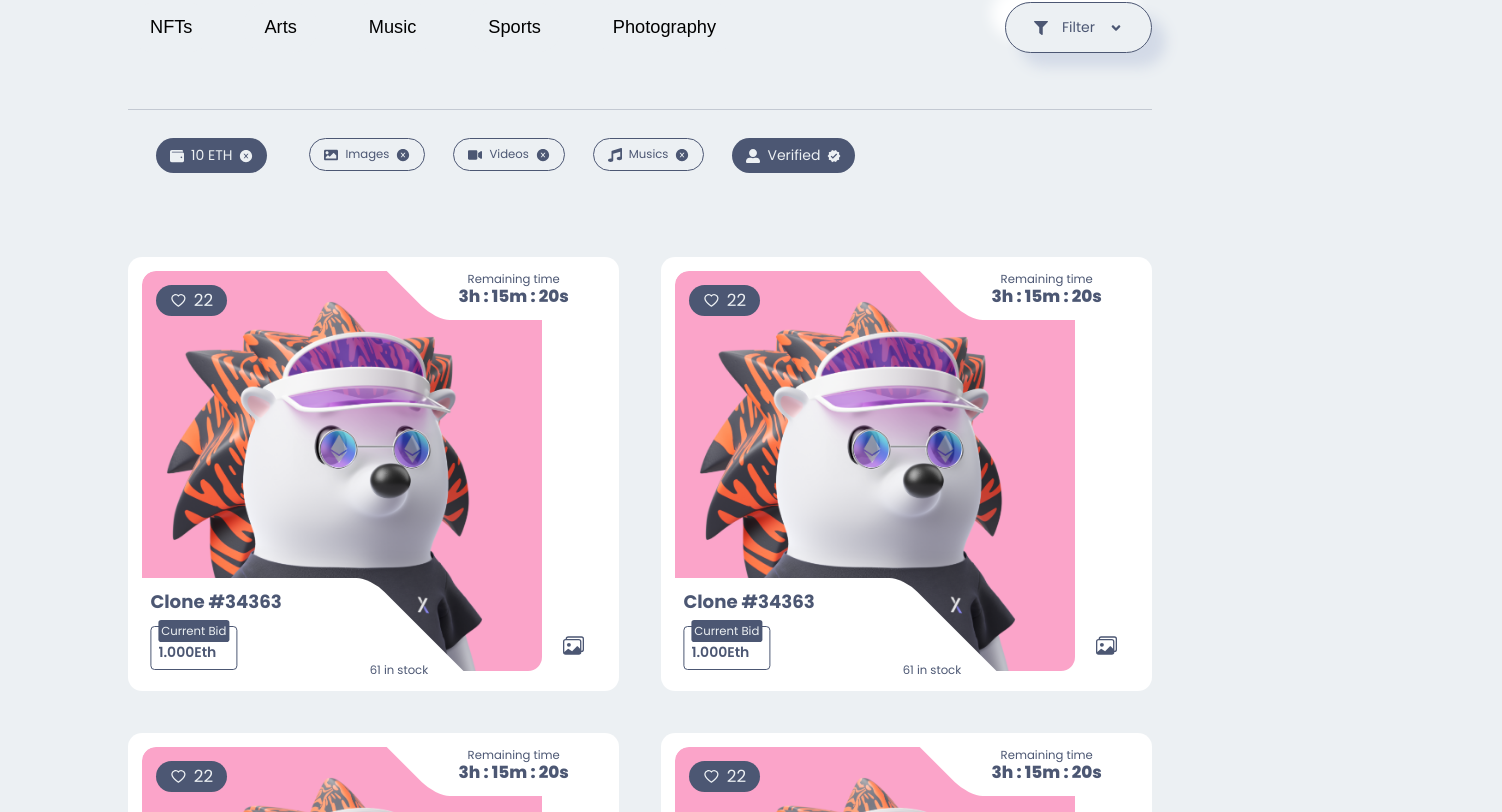
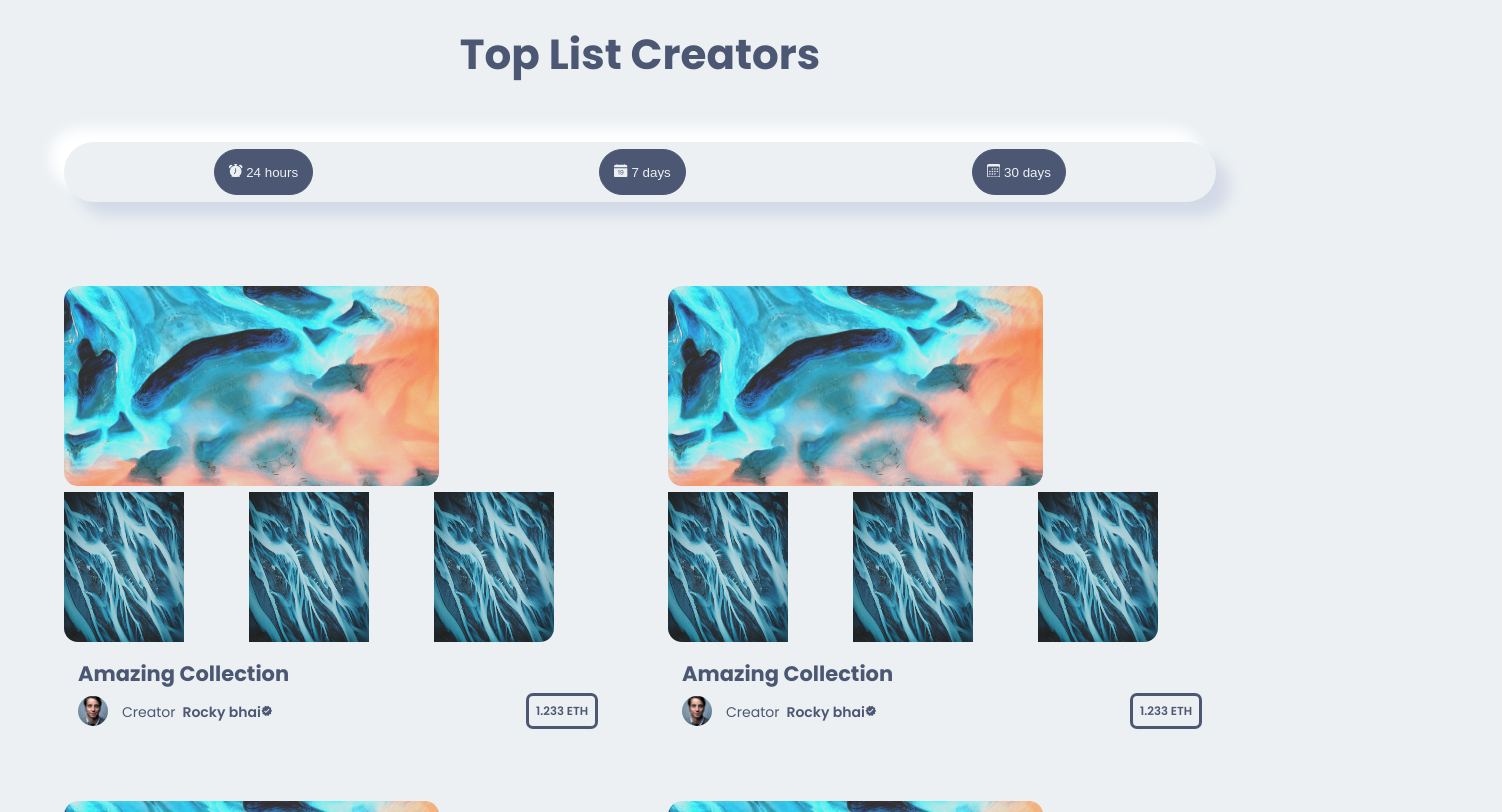
Before and after one commit to GENTLEW1ND/collegeProjectNFTMarket, a Next.js app: page / in a window 1280 px wide. Shown: the part 2685-3497 px from the top of the page, 1502 px wide, since content can reach past the window. Built offline with nearby package versions, Linux system fonts and the light colour scheme.

Commit message:
Ninth commit

```diff
--- a/components/BigNFTSlider/BigNFTSlider.module.css
+++ b/components/BigNFTSlider/BigNFTSlider.module.css
@@ -5,6 +5,7 @@
     display: grid;
     grid-template-columns: repeat(12, 1fr);
     align-items: center;
+    overflow:hidden;
 }
 
 .bigNFTSlider_box_left {
--- /dev/null
+++ b/components/Collection/Collection.jsx
@@ -0,0 +1,88 @@
+import React, { useState, useEffect } from "react";
+import {
+  BsFillAlarmFill,
+  BsFillCalendarDateFill,
+  BsCalendar3,
+} from "react-icons/bs";
+
+//INTERNAL IMPORT
+import Style from "./Collection.module.css";
+import DaysComponent from "./DaysComponents/DaysComponents";
+
+const Collection = () => {
+  const [popular, setPopular] = useState(true);
+  const [following, setFollowing] = useState(false);
+  const [news, setNews] = useState(false);
+
+  const CardArray = [1, 2, 3, 4, 5, 6, 7, 8];
+  const followingArray = [1, 2, 3, 4];
+  const newsArray = [1, 2, 3, 4, 5, 6];
+
+  const openPopular = () => {
+    if (!popular) {
+      setPopular(true);
+      setFollowing(false);
+      setNews(false);
+    }
+  };
+  const openFollower = () => {
+    if (!following) {
+        setFollowing(true);
+      setPopular(false);
+      setNews(false);
+    }
+  };
+  const openNews = () => {
+    if (!news) {
+        setNews(true);
+      setPopular(false);
+      setFollowing(false);
+    }
+  };
+
+  return (
+    <div className={Style.collection}>
+      <div className={Style.collection_title}>
+        <h2>Top List Creators</h2>
+        <div className={Style.collection_collections}>
+          <div className={Style.collection_collections_btn}>
+            <button onClick={() => openPopular()}>
+              <BsFillAlarmFill /> 24 hours
+            </button>
+            <button onClick={() => openFollower()}>
+              <BsFillCalendarDateFill /> 7 days
+            </button>
+            <button onClick={() => openNews()}>
+              <BsCalendar3 /> 30 days
+            </button>
+          </div>
+        </div>
+      </div>
+      {popular && (
+        <div className={Style.collection_box}>
+          {CardArray.map((el, i) => (
+            <DaysComponent key={i + 1} />
+          ))}
+        </div>
+      )}
+
+      {following && (
+        <div className={Style.collection_box}>
+          {followingArray.map((el, i) => (
+            <DaysComponent key={i + 1} />
+          ))}
+        </div>
+      )}
+
+      {news && (
+        <div className={Style.collection_box}>
+          {newsArray.map((el, i) => (
+            <DaysComponent key={i + 1} />
+          ))}
+        </div>
+      )}
+    </div>
+  );
+};
+
+export default Collection;
--- /dev/null
+++ b/components/Collection/Collection.module.css
@@ -0,0 +1,81 @@
+.collection {
+    width: 100%;
+    padding: 3rem 0;
+    padding-bottom: 10rem;
+}
+
+.collection_title {
+    width: 35em;
+    margin: 0 auto;
+    padding: 0 0 6rem 0;
+    text-align: center;
+}
+
+.collection_title h2 {
+    font-size: 3rem;
+    margin-bottom: 4rem;
+}
+
+.collection_collections_btn {
+    background-color: var(--main-bg-color);
+    padding: .5rem 1rem;
+    border-radius: 4rem;
+    display: flex;
+    justify-content: space-around;
+    gap: 1rem;
+    align-items: center;
+    font-size: 1.2rem;
+    box-shadow: var(--box-shadow);
+}
+
+.collection_collections_btn button {
+    background-color: var(--icons-color);
+    color: var(--main-bg-color);
+    padding: 1rem;
+    border: none;
+    border-radius: 4rem;
+    cursor: pointer;
+    border: 1px solid var(--icons-color);
+    transition: all .3s ease-in;
+}
+
+.collection_collections_btn button:hover {
+    background-color: transparent;
+    color: var(--icons-color);
+}
+
+.collection_box {
+    width: 80%;
+    margin: 0 auto;
+    display: grid;
+    grid-template-columns: repeat(3, 1fr);
+    gap: 2rem;
+}
+
+@media screen and (min-device-width: 320px) and (max-device-width:425px) {
+    .collection_title{
+        width: 90%;
+    }
+
+    .collection_box{
+        width: 90%;
+        grid-template-columns: 1fr;
+        gap: 4rem;
+    }
+
+    .collection_collections_btn button{
+        font-size: .7rem;
+    }
+}
+
+@media screen and (min-device-width:427px) and (max-device-width: 1024px) {
+    .collection_title{
+        width: 90%;
+    }
+
+    .collection_box{
+        width: 90%;
+        grid-template-columns: repeat(2, 1fr);
+        gap: 4rem;
+    }
+}
--- /dev/null
+++ b/components/Collection/DaysComponents/DaysComponents.jsx
@@ -0,0 +1,85 @@
+import React from "react";
+import Image from "next/image";
+import { MdVerified } from "react-icons/md";
+
+//INTERNAL IMPORT
+import Style from "./DaysComponents.module.css";
+import images from "../../../img";
+
+const DaysComponents = () => {
+  return (
+    <div className={Style.daysComponent}>
+      <div className={Style.daysComponent_box}>
+        <div className={Style.daysComponent_box_img}>
+          <Image
+            src={images.creatorbackground1}
+            className={Style.daysComponent_box_img_img}
+            alt="profile background"
+            width={375}
+            height={200}
+            objectFit="cover"
+          />
+        </div>
+
+        <div className={Style.daysComponent_box_profile}>
+          <Image
+            src={images.creatorbackground2}
+            alt="profile"
+            width={120}
+            height={150}
+            className={Style.daysComponent_box_img_1}
+            objectFit="covers"
+          />
+          <Image
+            src={images.creatorbackground2}
+            alt="profile"
+            width={120}
+            height={150}
+            className={Style.daysComponent_box_img_2}
+            objectFit="covers"
+          />
+          <Image
+            src={images.creatorbackground2}
+            alt="profile"
+            width={120}
+            height={150}
+            className={Style.daysComponent_box_img_3}
+            objectFit="covers"
+          />
+        </div>
+
+        <div className={Style.daysComponent_box_title}>
+          <h2>Amazing Collection</h2>
+          <div className={Style.daysComponent_box_title_info}>
+            <div className={Style.daysComponent_box_title_info_profile}>
+              <Image
+                src={images.user1}
+                alt="profile"
+                width={30}
+                height={30}
+                objectFit="covers"
+                className={Style.daysComponent_box_title_info_profile_img}
+              />
+
+              <p>
+                Creator
+                <span>
+                  Rocky bhai
+                    <small>
+                      <MdVerified />
+                    </small>
+                </span>
+              </p>
+            </div>
+
+            <div className={Style.daysComponent_box_title_info_price}>
+              <small>1.233 ETH</small>
+            </div>
+          </div>
+        </div>
+      </div>
+    </div>
+  );
+};
+
+export default DaysComponents;
--- /dev/null
+++ b/components/Collection/DaysComponents/DaysComponents.module.css
@@ -0,0 +1,79 @@
+.daysComponent{
+    width: 100%;
+    border-radius: 1rem;
+    transition: all .3s ease-in;
+    cursor: pointer;
+    overflow:hidden;
+}
+
+.daysComponent:hover{
+    box-shadow: var(--box-shadow) ;
+}
+
+.daysComponent_box_img_img{
+    border-radius: 1rem;
+
+}
+
+.daysComponent_box_profile{
+    display: grid;
+    grid-template-columns: repeat(3, 1fr);
+    gap: .5rem;
+}
+
+.daysComponent_box_img_1{
+    border-bottom-left-radius: 1rem ;
+}
+
+.daysComponent_box_img_3{
+    border-bottom-right-radius: 1rem ;
+}
+
+.daysComponent_box_title{
+    padding: 1rem 2rem;
+    line-height: 0;
+}
+
+.daysComponent_box_title_info{
+    display: flex;
+    justify-content: space-between;
+    align-items: center;
+}
+
+.daysComponent_box_title_info_profile{
+    display: flex;
+    align-items: center;
+    gap: 1rem;
+}
+.daysComponent_box_title_info_profile_img{
+    border-radius: 50%;
+}
+
+.daysComponent_box_title_info_profile span{
+    font-weight: 600;
+    padding-inline: .5rem;
+}
+
+.daysComponent_box_title_info_price small{
+    font-weight: 600 ;
+    border: 3px solid var(--icons-color);
+    padding: .5rem;
+    border-radius: .5rem ;
+}
+
+@media screen and (min-device-width: 320px) and (max-device-width: 768px) {
+    .daysComponent_box_profile{
+        grid-template-columns: repeat(3, 1fr);
+    }
+
+    .daysComponent_box_title_info{
+        flex-direction: column;
+        gap: 2rem;
+        align-items: flex-start;
+        padding: 1rem;
+    }
+}
+
+.daysComponent_box_title{
+    padding: 1rem;
+}
--- a/components/ComponentIndex.js
+++ b/components/ComponentIndex.js
@@ -9,6 +9,7 @@
 import Catagory from './Catagory/Catagory';
 import Filter from './Filter/Filter';
 import NFTCard from './NFTCard/NFTCard';
+import Collection from './Collection/Collection';
 
 export {
     Button,
@@ -21,5 +22,6 @@
     Title,
     Catagory,
     Filter,
-    NFTCard
+    NFTCard,
+    Collection
 };
--- a/pages/index.js
+++ b/pages/index.js
@@ -2,7 +2,7 @@
 
 //INTERNAL IMPORT
 import Style from "../styles/index.module.css"
-import { HeroSection, Service, BigNFTSlider, Subscribe, Title, Catagory, Filter, NFTCard } from '../components/ComponentIndex'
+import { HeroSection, Service, BigNFTSlider, Subscribe, Title, Catagory, Filter, NFTCard, Collection } from '../components/ComponentIndex'
 
 const Home = () => {
   return (
@@ -10,11 +10,15 @@
       <HeroSection />
       <Service />
       <BigNFTSlider />
+      <Title heading="New Collection"
+        paragraph="Discover the most outstanding NFTs in all topics of life."
+      />
+      <Collection/>
       <Title heading="Featured NFTs"
         paragraph="Discover the most outstanding NFTs in all topics of life."
       />
       <Filter />
-      <NFTCard/>
+      <NFTCard />
       <Title heading="Browse by catagory"
         paragraph="Explore the NFTs in the most featured categories."
       />
```
